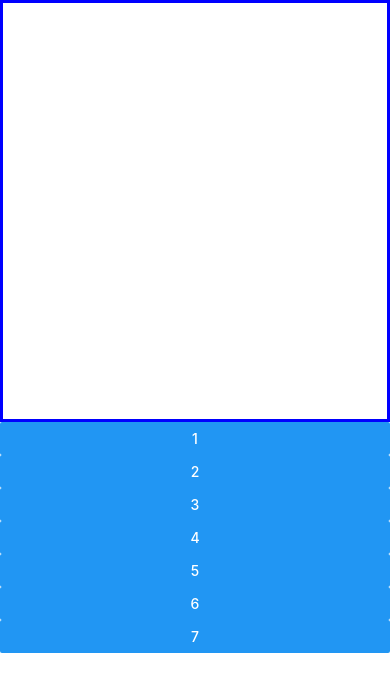
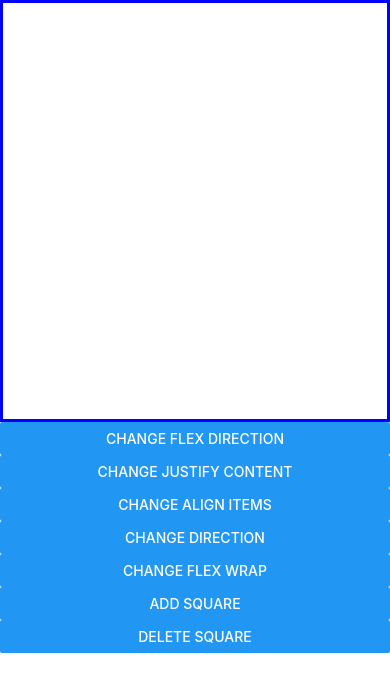
Before and after one commit to dndnjs996/Mobile-Programming, a React Native app: screen / in a window 390 px wide. Shown: the top 692 px of the page. Built offline with nearby package versions, Linux system fonts and the light colour scheme.

Commit message:
Change button title

```diff
--- a/App.js
+++ b/App.js
@@ -12,13 +12,14 @@ const App = () => {
           </View>
           <ScrollView>
               <View>
-                  <Button title="1"/>
-                  <Button title="2"/>
-                  <Button title="3"/>
-                  <Button title="4"/>
-                  <Button title="5"/>
-                  <Button title="6"/>
-                  <Button title="7"/>
+                  <Button title="CHANGE FLEX DIRECTION"/>
+                  <Button title="CHANGE JUSTIFY CONTENT"/>
+                  <Button title="CHANGE ALIGN ITEMS"/>
+                  <Button title="CHANGE DIRECTION"/>
+                  <Button title="CHANGE FLEX WRAP"/>
+                  <Button title="ADD SQUARE"/>
+                  <Button title="DELETE SQUARE"/>
+
               </View>
 
           </ScrollView>
```
